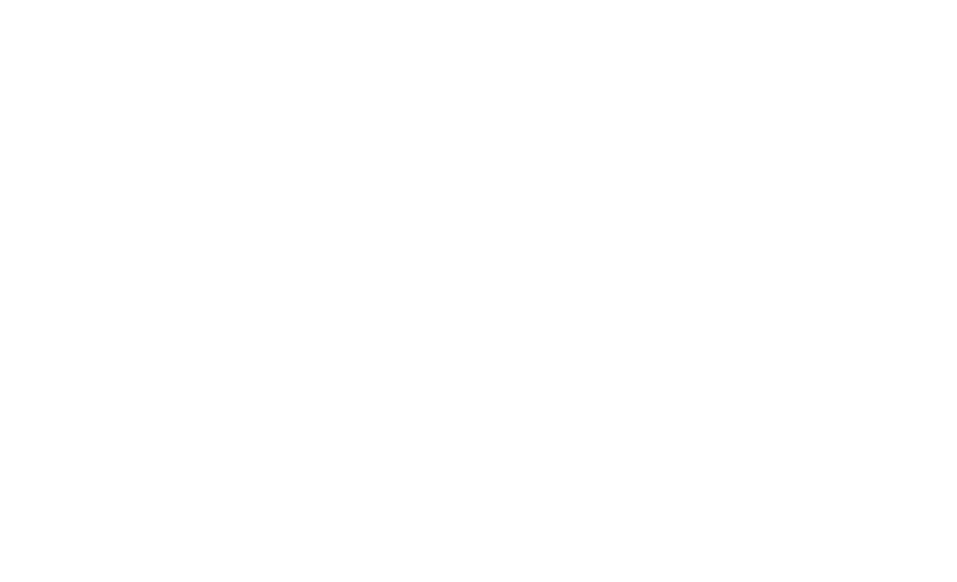
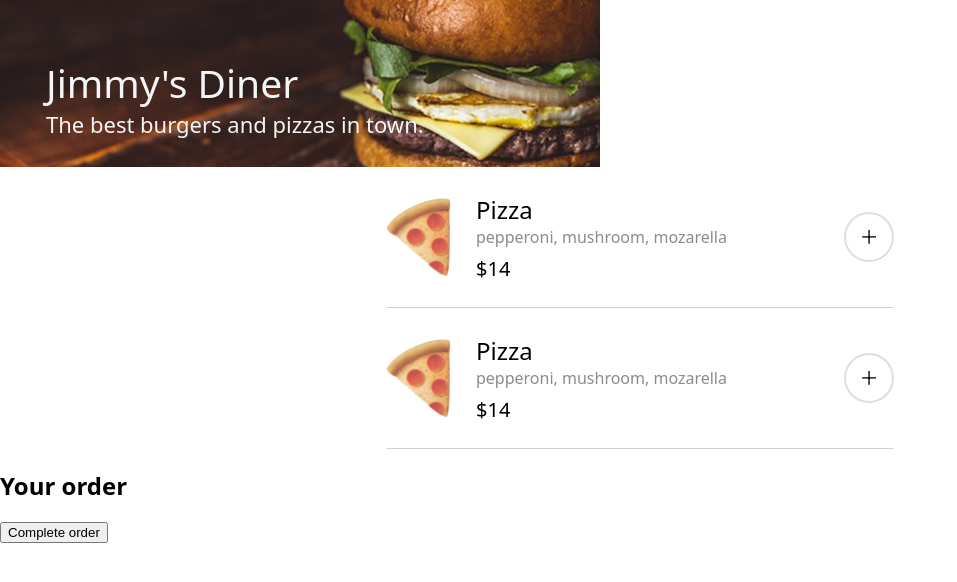
Before and after one commit to IlyaPivavaruk/Restaurant-Menu-App, a website built with Vite: page index.html in a window 1280 px wide. Shown: the whole page, without its empty margins (0-957 px from the left). Built offline with nearby package versions, Linux system fonts and the light colour scheme; a web font is replaced by a local one.

Commit message:
UI Changes
Added a page banner and css styling for the menu items.

```diff
--- a/index.css
+++ b/index.css
@@ -1,3 +1,114 @@
 body {
     margin: 0;
+
+    font-family: "Smythe", system-ui;
+    font-style: normal;
 }
+
+header{
+    position: relative;
+}
+
+#header-banner-img{
+    width: 600px;
+    height: 167px;
+}
+
+#header-text{
+    position: absolute;
+    margin: 0;
+    padding: 0;
+    color: whitesmoke;
+    left: 46px;
+    top: 56px;
+
+}
+#header-title,
+#header-slogan{
+    font-weight: 100;
+    margin: 0;
+}
+
+#header-title{
+    font-size: 39px;
+}
+
+#header-slogan{
+    font-size: 22px;
+}
+
+/* START - This is for the menu item */
+#menu-items-section{
+    display: flex;
+    justify-content: center;
+    align-items: center;
+    flex-direction: column;
+}
+.menu-item,.menu-item-description{
+    display: flex;
+    flex-direction: row;
+    justify-content: space-between;
+    align-items: center;
+}
+
+.menu-item{
+    width: 508px;
+    height: 140px;
+    border-bottom: #D2D2D2 solid 1px;
+}
+.menu-item-description{
+    gap: 10px;
+}
+.menu-item-description-text{
+    display: flex;
+    flex-direction: column;
+
+}
+
+.menu-item-name,
+.menu-item-ingredients,
+.menu-item-price{
+    margin: 0;
+    padding: 0;
+    font-weight: 100;
+}
+.menu-item-ingredients{
+    color: #8B8B8B;
+    padding-bottom: 7px;
+}
+.menu-item-price{
+    font-size: 20px;
+}
+
+.menu-item-description-img{
+    width: 80px;
+    height: 80px;
+
+}
+
+.menu-item-button{
+    font-family: "Inter";
+    width: 50px;
+    height: 50px;
+    background-color: white;
+    border-radius: 30px;
+    border-color: #DEDEDE;
+    font-size: 32px;
+    border-width: 2px;
+    border-style: solid;
+    display: flex;
+    justify-content: center;
+    font-weight: 200;
+}
+
+.menu-item-button:hover{
+    transition: background-color 0.5s ease;
+    background-color: rgb(206, 245, 147);
+}
+
+.menu-item-button:active{
+    background-color: rgb(10, 121, 0);
+}
+
+
+/* END - This is for the menu item */
--- a/index.html
+++ b/index.html
@@ -1,8 +1,61 @@
 <html>
     <head>
-       <link rel="stylesheet" href="index.css">
+        <link rel="stylesheet" href="index.css">
+        <link rel="preconnect" href="https://fonts.googleapis.com">
+        <link rel="preconnect" href="https://fonts.gstatic.com" crossorigin>
+        <link href="https://fonts.googleapis.com/css2?family=Smythe&display=swap" rel="stylesheet">
+        <link rel="preconnect" href="https://fonts.googleapis.com">
+        <link rel="preconnect" href="https://fonts.gstatic.com" crossorigin>
+        <link href="https://fonts.googleapis.com/css2?family=Inter:ital,opsz,wght@0,14..32,100..900;1,14..32,100..900&display=swap" rel="stylesheet">
     </head>
     <body>
+        <header>
+            <img id="header-banner-img" src="./images/banner.png"/>
+            <div id="header-text">
+                <h1 id="header-title">Jimmy's Diner</h1>
+                <h2 id="header-slogan">The best burgers and pizzas in town.</h2>
+            </div>
+
+        </header>
+        <main>
+            <section id="menu-items-section">
+                <!-- This is where the menu items from the data will go -->
+                <div class="menu-item">
+                    <div class="menu-item-description">
+                        <img class="menu-item-description-img" src="./images/pizza.png">
+                        <div class="menu-item-description-text">
+                            <h1 class="menu-item-name">Pizza</h1>
+                            <p class="menu-item-ingredients">pepperoni, mushroom, mozarella</p>
+                            <h2 class="menu-item-price">$14</h2>
+                        </div>
+                    </div>
+                    <button class="menu-item-button">+</button>
+                </div>
+
+                <div class="menu-item">
+                    <div class="menu-item-description">
+                        <img class="menu-item-description-img" src="./images/pizza.png">
+                        <div class="menu-item-description-text">
+                            <h1 class="menu-item-name">Pizza</h1>
+                            <p class="menu-item-ingredients">pepperoni, mushroom, mozarella</p>
+                            <h2 class="menu-item-price">$14</h2>
+                        </div>
+                    </div>
+                    <button class="menu-item-button">+</button>
+                </div>
+
+            </section>
+            <section id="pay-section">
+                <h1>Your order</h1>
+                <ul>
+                    <!-- This is where the menu items selected will go -->
+                </ul>
+                <button id="submit-btn">Complete order</button>
+            </section>
+            <section id="purchase-pop-up">
+
+            </section>
+        </main>
 	<script src="index.js"></script>
     </body>
 </html>
```
Also changed, not shown: images/banner.png (added), images/beer.png (added), images/hamburger.png (added), images/pizza.png (added).
